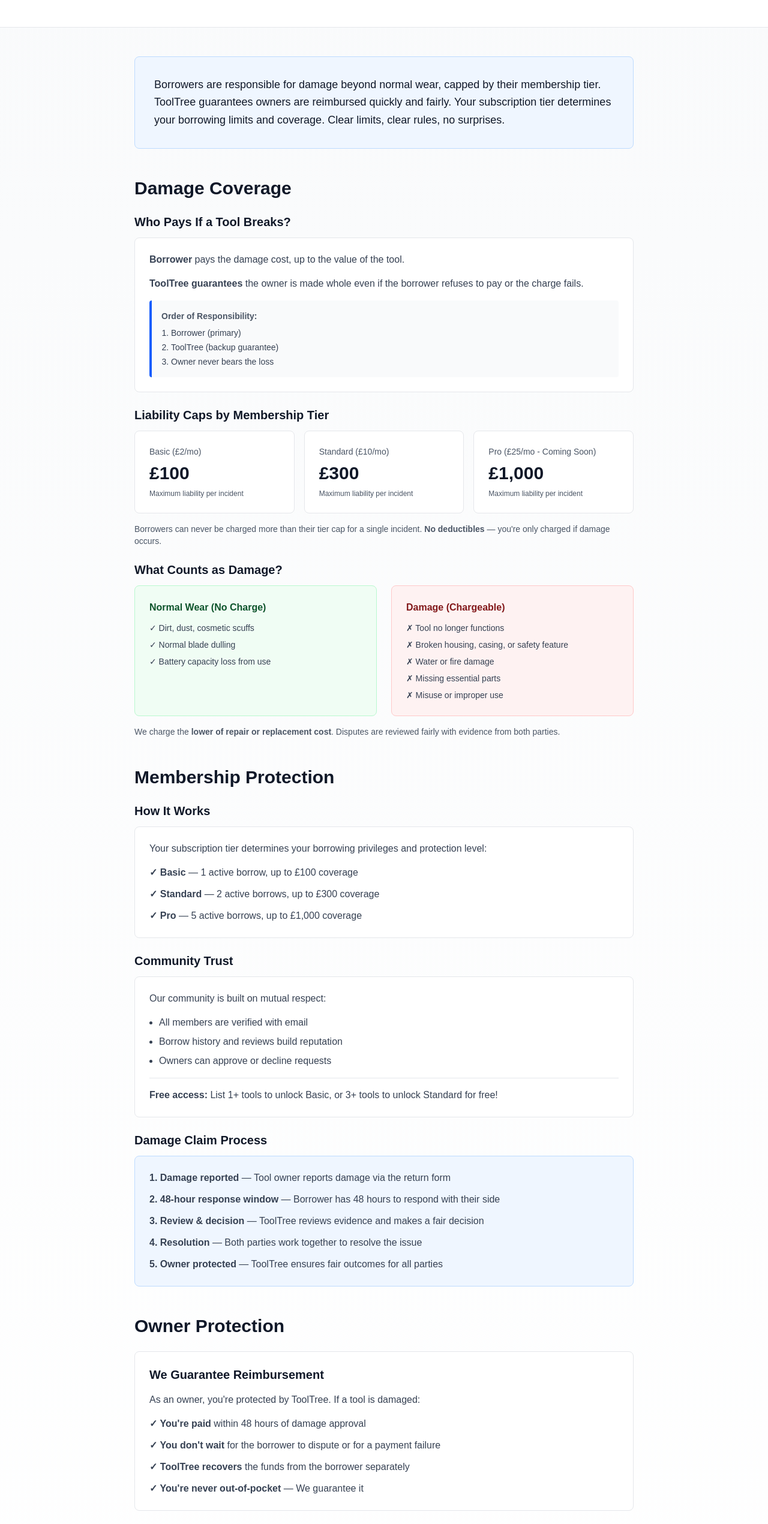
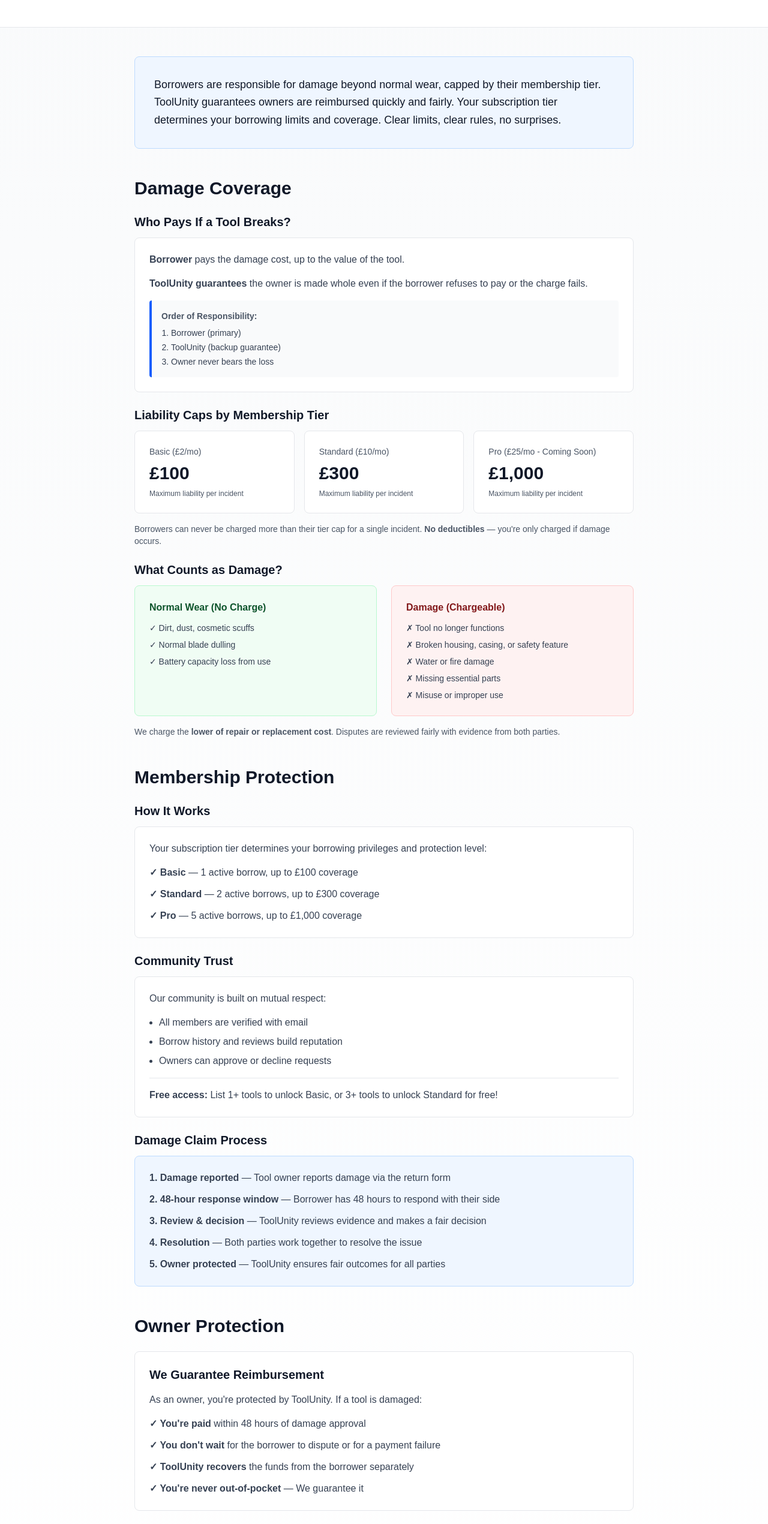
Before and after one commit to benjthedev/ToolUnity, a Next.js app: page /safety in a window 1280 px wide. Shown: the part 200-2741 px from the top of the page at 60% size. Built offline with nearby package versions, Linux system fonts and the light colour scheme; no server answers.

Commit message:
Complete rebrand: Replace all remaining ToolTree with ToolUnity

```diff
--- a/app/dashboard/page.tsx
+++ b/app/dashboard/page.tsx
@@ -404,7 +404,7 @@
               {showUnlockCelebration === 'basic' ? (
                 <>Thank you for contributing your tool to the community. You've unlocked <strong className="text-blue-600">Basic tier access—free, forever</strong>, as long as your tool stays listed.</>
               ) : (
-                <>Amazing! By listing 3 tools, you've unlocked <strong className="text-purple-600">Standard tier access—free, forever</strong>, as long as your tools stay listed. Your contribution makes ToolTree work.</>
+                <>Amazing! By listing 3 tools, you've unlocked <strong className="text-purple-600">Standard tier access—free, forever</strong>, as long as your tools stay listed. Your contribution makes ToolUnity work.</>
               )}
             </p>
 
@@ -432,7 +432,7 @@
 
             <div className="bg-green-50 border border-green-200 rounded-lg p-4 mb-6">
               <p className="text-sm text-green-800">
-                <strong>🛡️ Your Tools Are Protected:</strong> While others borrow your tools, ToolTree's damage coverage protects you up to each tool's listed value.
+                <strong>🛡️ Your Tools Are Protected:</strong> While others borrow your tools, ToolUnity's damage coverage protects you up to each tool's listed value.
               </p>
             </div>
 
--- a/app/login/page.tsx
+++ b/app/login/page.tsx
@@ -55,7 +55,7 @@
       <div className="max-w-md w-full space-y-8">
         <div>
           <h2 className="mt-6 text-center text-3xl font-extrabold text-gray-900">
-            Sign in to ToolTree
+            Sign in to ToolUnity
           </h2>
         </div>
         <form className="mt-8 space-y-6" onSubmit={handleLogin}>
--- a/app/owner-protection/page.tsx
+++ b/app/owner-protection/page.tsx
@@ -1,6 +1,6 @@
 export const metadata = {
-  title: 'Owner Protection & Guarantee | ToolTree',
-  description: 'Learn how ToolTree protects tool owners with damage liability coverage and fair dispute resolution.',
+  title: 'Owner Protection & Guarantee | ToolUnity',
+  description: 'Learn how ToolUnity protects tool owners with damage liability coverage and fair dispute resolution.',
 };
 
 import Link from 'next/link';
@@ -101,7 +101,7 @@
 
             {/* Step 2 */}
             <div className="border-l-4 border-blue-600 pl-6">
-              <h3 className="text-lg font-semibold text-gray-900 mb-2">2. ToolTree Review</h3>
+              <h3 className="text-lg font-semibold text-gray-900 mb-2">2. ToolUnity Review</h3>
               <p className="text-gray-700">
                 Our team reviews your claim within 24–48 hours. We compare the damage photos to baseline condition photos and verify the damage is legitimate.
               </p>
--- a/app/pricing-upgrade/page.tsx
+++ b/app/pricing-upgrade/page.tsx
@@ -9,7 +9,7 @@
   {
     name: 'Free',
     price: '$0',
-    description: 'Get started with ToolTree',
+    description: 'Get started with ToolUnity',
     features: ['2 active borrows', 'Community access'],
     current: true,
   },
--- a/app/pricing/page.tsx
+++ b/app/pricing/page.tsx
@@ -198,7 +198,7 @@
           <div className="text-center mb-8">
             <h1 className="text-4xl font-bold text-gray-900 mb-4">Access Through Contribution or Payment</h1>
             <p className="text-gray-700 text-lg mb-2">
-              ToolTree works on a fairness model: you can build free borrowing access by sharing your tools.
+              ToolUnity works on a fairness model: you can build free borrowing access by sharing your tools.
             </p>
           </div>
           <div className="grid grid-cols-1 md:grid-cols-2 gap-6 max-w-4xl mx-auto">
@@ -469,8 +469,8 @@
           <h2 className="text-3xl font-bold text-gray-900 mb-12">Frequently Asked Questions</h2>
           <div className="space-y-8">
             <div>
-              <h3 className="text-lg font-semibold text-gray-900 mb-2">What is ToolTree?</h3>
-              <p className="text-gray-600">ToolTree is a peer-to-peer tool-sharing marketplace. Borrow tools from neighbours instead of buying expensive equipment you'll only use once or twice. Save money, reduce waste, build community.</p>
+              <h3 className="text-lg font-semibold text-gray-900 mb-2">What is ToolUnity?</h3>
+              <p className="text-gray-600">ToolUnity is a peer-to-peer tool-sharing marketplace. Borrow tools from neighbours instead of buying expensive equipment you'll only use once or twice. Save money, reduce waste, build community.</p>
             </div>
             <div>
               <h3 className="text-lg font-semibold text-gray-900 mb-2">Is browsing really free?</h3>
--- a/app/safety/page.tsx
+++ b/app/safety/page.tsx
@@ -46,7 +46,7 @@
         {/* Trust Summary */}
         <div className="bg-blue-50 border border-blue-200 rounded-lg p-8">
           <p className="text-lg text-gray-900 leading-relaxed">
-            Borrowers are responsible for damage beyond normal wear, capped by their membership tier. ToolTree guarantees owners are reimbursed quickly and fairly. Your subscription tier determines your borrowing limits and coverage. Clear limits, clear rules, no surprises.
+            Borrowers are responsible for damage beyond normal wear, capped by their membership tier. ToolUnity guarantees owners are reimbursed quickly and fairly. Your subscription tier determines your borrowing limits and coverage. Clear limits, clear rules, no surprises.
           </p>
         </div>
 
@@ -62,13 +62,13 @@
                   <strong>Borrower</strong> pays the damage cost, up to the value of the tool.
                 </p>
                 <p className="text-gray-700">
-                  <strong>ToolTree guarantees</strong> the owner is made whole even if the borrower refuses to pay or the charge fails.
+                  <strong>ToolUnity guarantees</strong> the owner is made whole even if the borrower refuses to pay or the charge fails.
                 </p>
                 <div className="bg-gray-50 p-4 rounded border-l-4 border-blue-600">
                   <p className="text-sm text-gray-600 font-semibold mb-2">Order of Responsibility:</p>
                   <ol className="text-sm text-gray-700 space-y-1 ml-4 list-decimal">
                     <li>Borrower (primary)</li>
-                    <li>ToolTree (backup guarantee)</li>
+                    <li>ToolUnity (backup guarantee)</li>
                     <li>Owner never bears the loss</li>
                   </ol>
                 </div>
@@ -177,9 +177,9 @@
                 <ol className="space-y-3 text-gray-700">
                   <li><strong>1. Damage reported</strong> — Tool owner reports damage via the return form</li>
                   <li><strong>2. 48-hour response window</strong> — Borrower has 48 hours to respond with their side</li>
-                  <li><strong>3. Review & decision</strong> — ToolTree reviews evidence and makes a fair decision</li>
+                  <li><strong>3. Review & decision</strong> — ToolUnity reviews evidence and makes a fair decision</li>
                   <li><strong>4. Resolution</strong> — Both parties work together to resolve the issue</li>
-                  <li><strong>5. Owner protected</strong> — ToolTree ensures fair outcomes for all parties</li>
+                  <li><strong>5. Owner protected</strong> — ToolUnity ensures fair outcomes for all parties</li>
                 </ol>
               </div>
             </div>
@@ -194,7 +194,7 @@
             <div className="bg-white border border-gray-200 rounded-lg p-6">
               <h3 className="text-xl font-semibold text-gray-900 mb-4">We Guarantee Reimbursement</h3>
               <p className="text-gray-700 mb-4">
-                As an owner, you're protected by ToolTree. If a tool is damaged:
+                As an owner, you're protected by ToolUnity. If a tool is damaged:
               </p>
               <ul className="space-y-3 text-gray-700">
                 <li>
@@ -204,7 +204,7 @@
                   <strong>✓ You don't wait</strong> for the borrower to dispute or for a payment failure
                 </li>
                 <li>
-                  <strong>✓ ToolTree recovers</strong> the funds from the borrower separately
+                  <strong>✓ ToolUnity recovers</strong> the funds from the borrower separately
                 </li>
                 <li>
                   <strong>✓ You're never out-of-pocket</strong> — We guarantee it
@@ -228,7 +228,7 @@
             We're here to help. If you have questions about damage coverage, card policies, or how we protect you, reach out:
           </p>
           <p className="text-gray-700">
-            <strong>Email:</strong> support@tooltree.local
+            <strong>Email:</strong> support@toolunity.com
           </p>
         </section>
 
--- a/app/signup/page.tsx
+++ b/app/signup/page.tsx
@@ -117,7 +117,7 @@
       <div className="max-w-md w-full space-y-8">
         <div>
           <h2 className="mt-6 text-center text-3xl font-extrabold text-gray-900">
-            Create your ToolTree account
+            Create your ToolUnity account
           </h2>
         </div>
         <form className="mt-8 space-y-6" onSubmit={handleSignup}>
--- a/app/tools/[id]/page.tsx
+++ b/app/tools/[id]/page.tsx
@@ -738,7 +738,7 @@
               <div className="bg-gradient-to-r from-blue-50 to-indigo-50 border-2 border-blue-300 rounded-lg p-5 mb-6">
                 <p className="font-semibold text-gray-900 mb-2">🛡️ You're Protected</p>
                 <p className="text-sm text-gray-700 leading-relaxed">
-                  ToolTree's damage protection covers you during this borrow. Normal wear and tear is expected—you'll only be charged if significant damage occurs, and even then, your liability is capped at the tool's value (£{borrowSuccess.toolValue}).
+                  ToolUnity's damage protection covers you during this borrow. Normal wear and tear is expected—you'll only be charged if significant damage occurs, and even then, your liability is capped at the tool's value (£{borrowSuccess.toolValue}).
                 </p>
               </div>
 
```
Also changed, not shown: app/page.tsx (+4 -4 lines).
